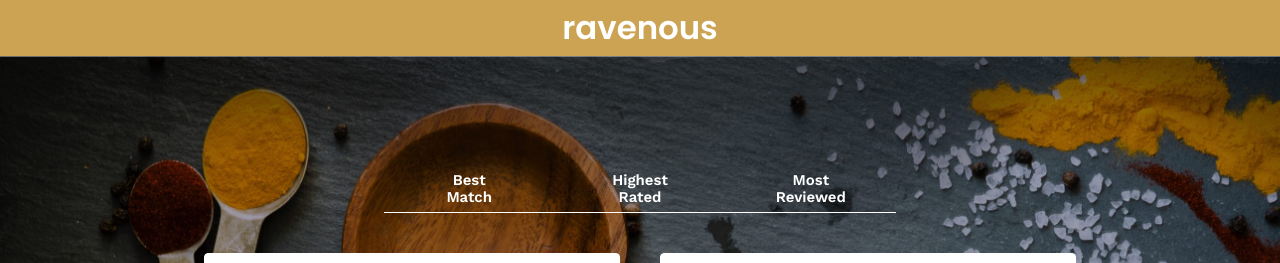
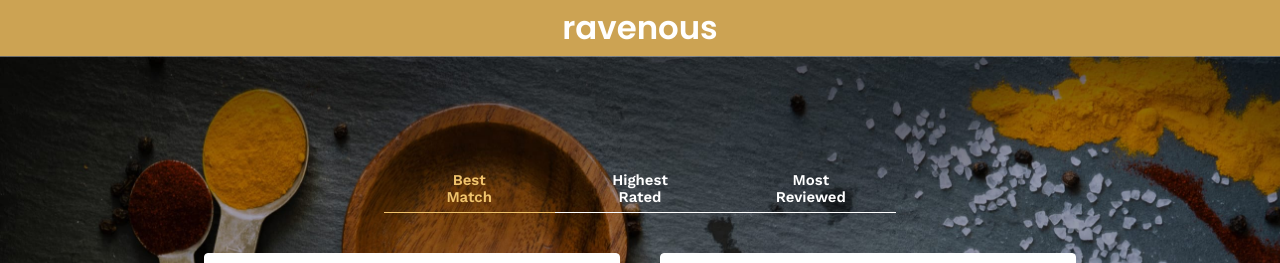
Before and after one commit to weblaetitia/ravenous, a React (Create React App) app: page / in a window 1280 px wide. Shown: the top 263 px of the page. Built offline with nearby package versions, Linux system fonts and the light colour scheme.

Commit message:
change color of search filter on click

```diff
--- a/src/components/SearchBar/SearchBar.js
+++ b/src/components/SearchBar/SearchBar.js
@@ -1,19 +1,44 @@
 import React from 'react';
 import './SearchBar.css';
 
-const sortByOptions = {
-    'Best Match': 'best_match',
-    'Highest Rated': 'rating',
-    'Most Reviewed': 'review_count'
-  }
+class SearchBar extends React.Component {
 
-class SearchBar extends React.Component {
+    constructor(props) {
+        super(props)
+        this.state = {
+            term: '',
+            location: '',
+            sortBy: 'best_match'
+        }
+        this.sortByOptions = {
+            'Best Match': 'best_match',
+            'Highest Rated': 'rating',
+            'Most Reviewed': 'review_count'
+          }
+    }
+
+    getSortByClass(sortByOption) {
+        if (sortByOption === this.state.sortBy) {
+            return 'active'
+        } else {
+            return ''
+        }
+    }
+
+    handleSortByChange(sortByOption) {
+        this.setState({
+            sortBy: sortByOption
+        })
+    }
 
     renderSortByOptions() {
         // Object.key(myObject) return an array with objects's keys
-        return Object.keys(sortByOptions).map(sortByOption => {
-            let sortByOptionValue = sortByOptions[sortByOption]
-            return <li key={sortByOptionValue}>{sortByOption}</li>
+        return Object.keys(this.sortByOptions).map(sortByOption => {
+            let sortByOptionValue = this.sortByOptions[sortByOption]
+            return <li key={sortByOptionValue}
+                        className={this.getSortByClass(sortByOptionValue)}
+                        onClick={this.handleSortByChange.bind(this, sortByOptionValue)}
+                        >{sortByOption}</li>
         })
     }
 
```
